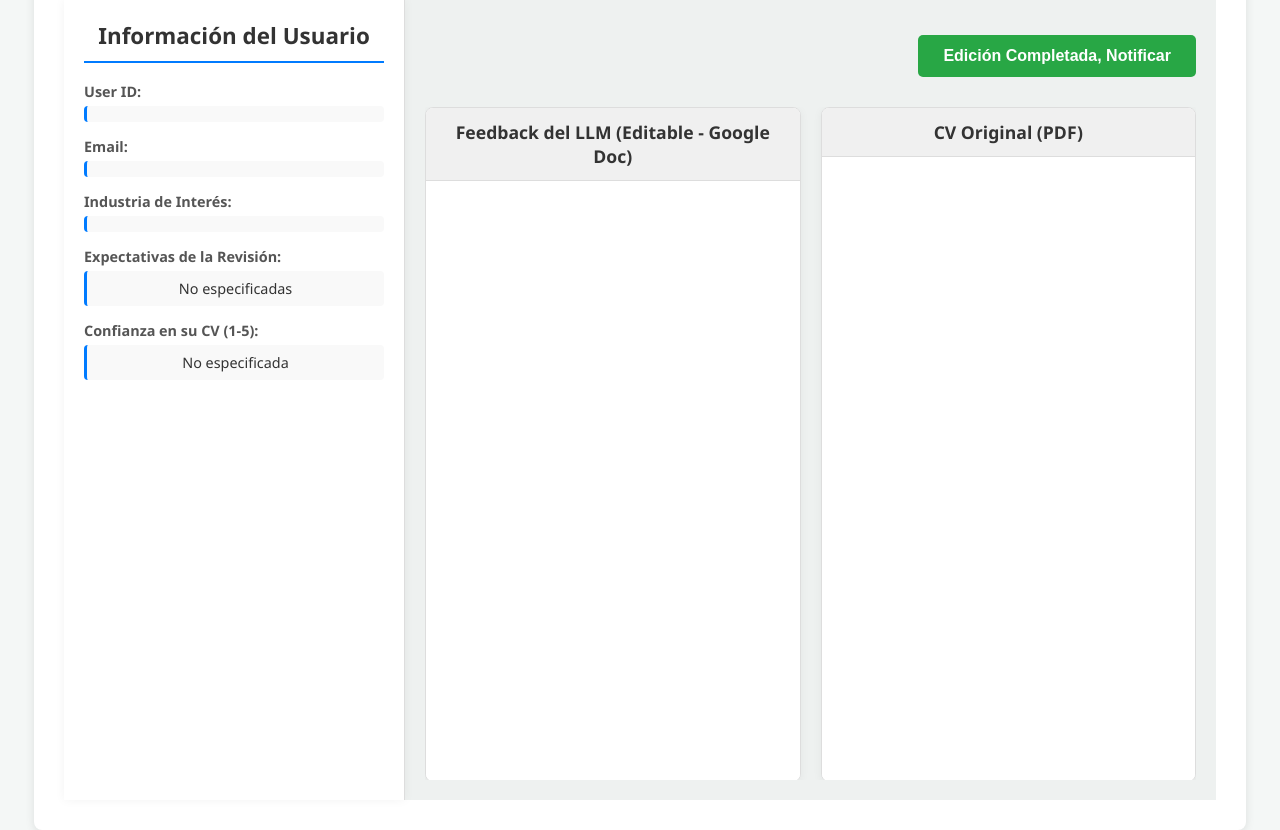
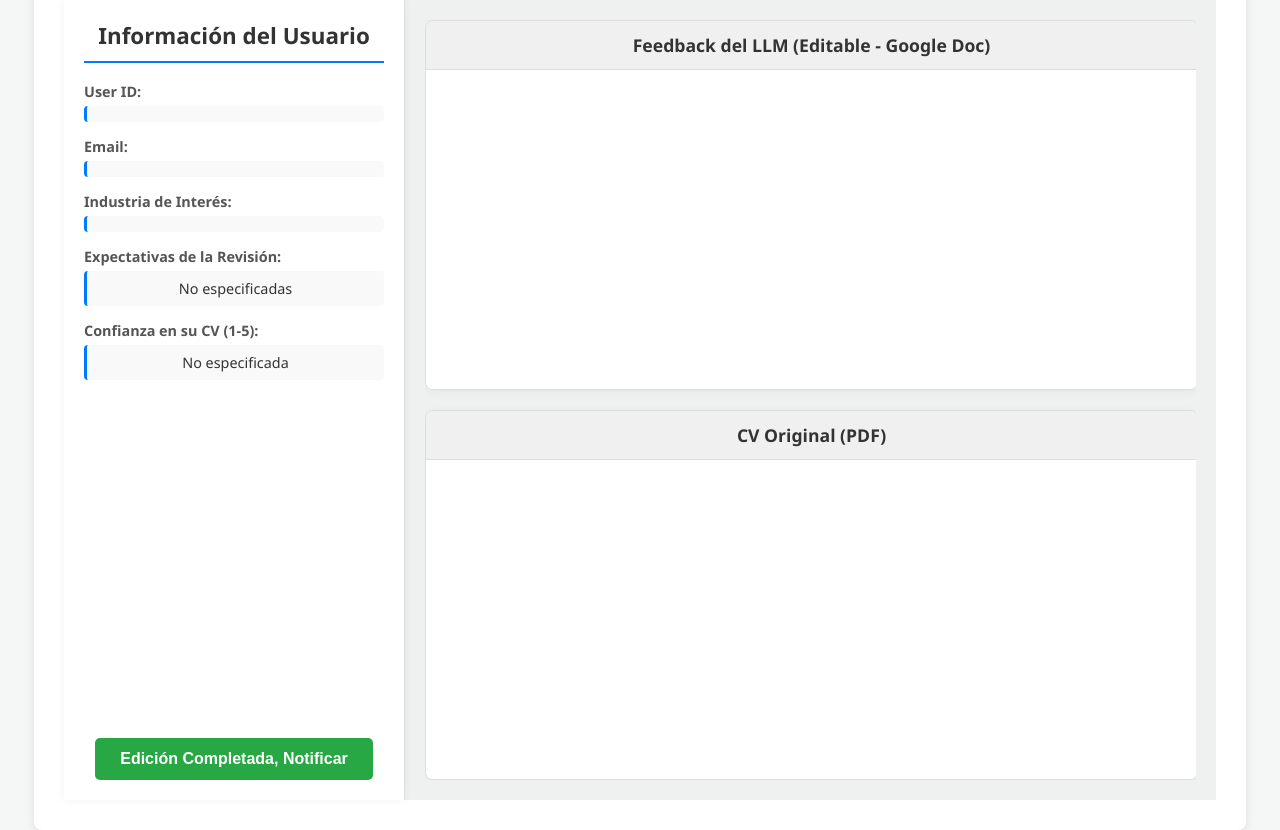
Before and after one commit to Aletiaai/cvagent-aura, a FastAPI app: template web_app/templates/hr_review.html in a window 1280 px wide. Run offline with FastAPI, Linux system fonts and the light colour scheme; the template is opened without the code that fills it, so the values that code supplies are empty; parts of the project's set-up code (start-up, migrations or seed data) failed here and were passed over.

Commit message:
the panels are being displayed vertically and the nitification button is in the user information panel

```diff
--- a/agent/core/execution.py
+++ b/agent/core/execution.py
@@ -130,7 +130,7 @@ async def raw_resume_processing(pdf_bytes: bytes, uid: str):
 
         # 5. Upload PDF to Google Cloud Storage
         storage_client = storage.Client()
-        bucket = storage_client.bucket("pdf_resumes")  # Replace with your bucket
+        bucket = storage_client.bucket("cvagent_docs")  # Replace with your bucket
         blob = bucket.blob(f"resumes/{uid}/{resume_id}.pdf")
         blob.upload_from_string(pdf_bytes, content_type="application/pdf")
         pdf_url = blob.public_url  # Or use signed URL for security
@@ -146,7 +146,7 @@ async def raw_resume_processing(pdf_bytes: bytes, uid: str):
         })
 
         user_ref = db.collection(USERS_COLLECTION).document(uid)
-        await user_ref.update({"metadata.pdf_url": pdf_url})
+        await user_ref.update({"pdf_url": pdf_url})
 
         print(f"CV número: {resume_id} guardado en Firestore para el usuario: {uid}")
         return True, resume_id
--- a/web_app/templates/hr_review.html
+++ b/web_app/templates/hr_review.html
@@ -42,6 +42,13 @@
             overflow-y: auto;
             box-shadow: 0 0 10px rgba(0, 0, 0, 0.05);
             transition: width 0.3s ease;
+            display: flex;
+            flex-direction: column;
+        }
+
+        .sidebar-actions {
+        margin-top: auto;
+        padding-top: 20px;
         }
 
         .sidebar h2 {
@@ -90,9 +97,7 @@
         }
 
         .actions {
-            padding: 15px 0;
-            text-align: right;
-            margin-bottom: 15px;
+            display: none;
         }
 
         .button-complete {
@@ -166,12 +171,13 @@
         /* Desktop specific styles for better responsiveness */
         @media screen and (min-width: 1200px) {
             .resume-panels {
-                flex-direction: row;
+                flex-direction: column;
                 height: calc(100% - 70px);
             }
 
             .panel {
-                height: 100%;
+                height: 45%;
+                width: 100%;
             }
         }
 
@@ -277,6 +283,9 @@
                 <label for="confidence">Confianza en su CV (1-5):</label>
                 <p id="confidence">{{ resume_metadata.onboarding.confidence_level if resume_metadata.onboarding and 'confidence_level' in resume_metadata.onboarding else 'No especificada' }}</p>
             </div>
+            <div class="sidebar-actions">
+                <button id="completeEditingBtn" class="button-complete">Edición Completada, Notificar</button>
+            </div>
         </aside>
 
         <main class="main-content">
```
